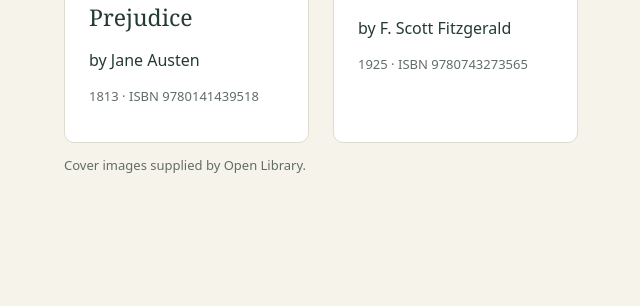
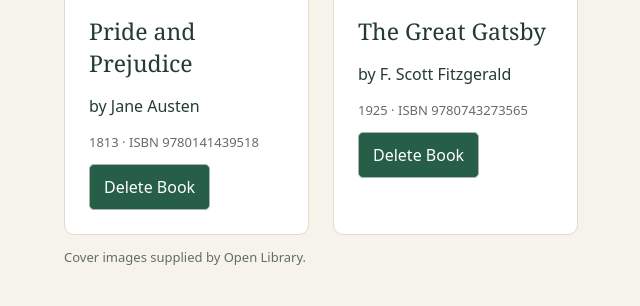
Before and after one commit to dazz1903/digital-library, a Flask app: page / in a window 1280 px wide. Shown: the part 1221-1527 px from the top of the page, without its empty margins (50-690 px from the left). Before the commit the page ends 1394 px from the top, so only its background shows below. Run offline with Flask 3, Linux system fonts and the light colour scheme; data comes from the database, SQL or seed files in the repository.

Commit message:
add book deletion and unused author cleanup

```diff
--- a/app.py
+++ b/app.py
@@ -103,6 +103,25 @@ def add_book():
     authors = db.session.execute(db.select(Author).order_by(Author.name)).scalars().all()
     return render_template('add_book.html', authors=authors, error=error), 400 if error else 200
 
+@app.route('/book/<int:book_id>/delete', methods=['POST'])
+def delete_book(book_id):
+    book = db.get_or_404(Book, book_id)
+    title = book.title
+    author = book.author
+    db.session.delete(book)
+    db.session.flush()
+
+    remaining_book = db.session.scalar(
+        db.select(Book.id).where(Book.author_id == author.id).limit(1)
+    )
+    if remaining_book is None:
+        db.session.delete(author)
+
+    db.session.commit()
+    flash(f'Book "{title}" deleted successfully!')
+    return redirect(url_for('home'))
+
+
 # Tables have been created. Uncomment these lines to initialize a new database.
 # with app.app_context():
 #     db.create_all()
--- a/templates/home.html
+++ b/templates/home.html
@@ -29,6 +29,9 @@
     <h2>{{ book.title }}</h2>
     <p>by {{ book.author.name }}</p>
     <p class="details">{{ book.publication_year }} · ISBN {{ book.isbn }}</p>
+    <form method="post" action="{{ url_for('delete_book', book_id=book.id) }}">
+      <button type="submit" aria-label="Delete Book: {{ book.title }}">Delete Book</button>
+    </form>
   </article>
   {% else %}
   {% if search %}
```
